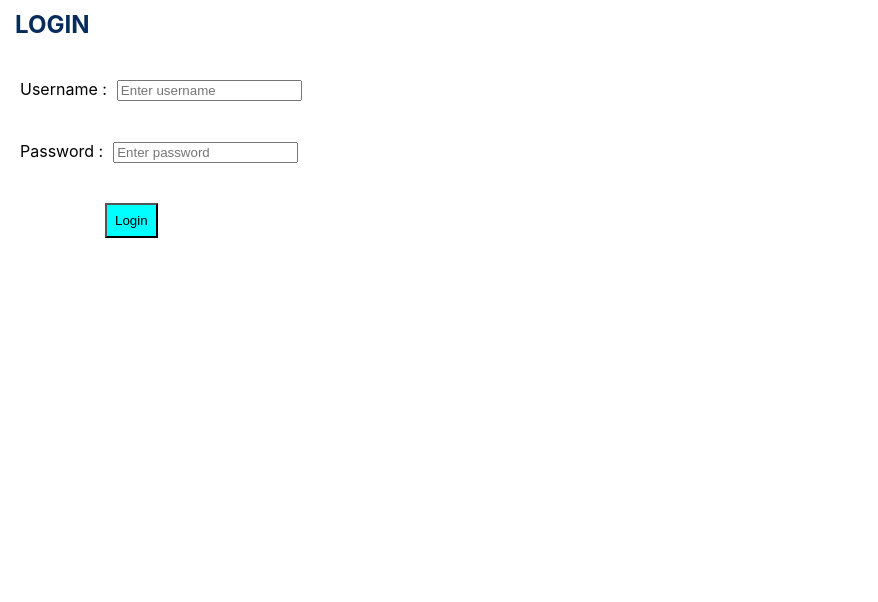
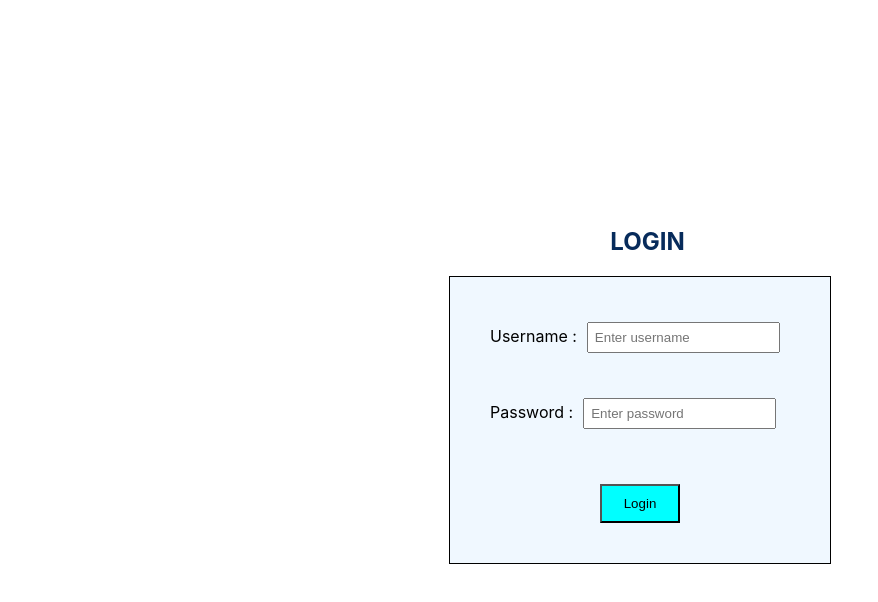
Before and after one commit to pranav-sekhar/Asset-Management-System, a React (Create React App) app in the folder frontend/: page /login in a window 1280 px wide. Shown: the top 602 px of the page, without its empty margins (0-878 px from the left). Built offline with nearby package versions, Linux system fonts and the light colour scheme.

Commit message:
Update Login.js

```diff
--- a/frontend/src/pages/Login.js
+++ b/frontend/src/pages/Login.js
@@ -20,7 +20,7 @@ function Login({onLogin}){
     }
 
     return(
-        <div>
+        <div className="login-container">
             <h2 className="loginhead">LOGIN</h2>
             {error && <p style={{color:"red"}}>{error}</p>}
             <form onSubmit={handlelogin}>
```
